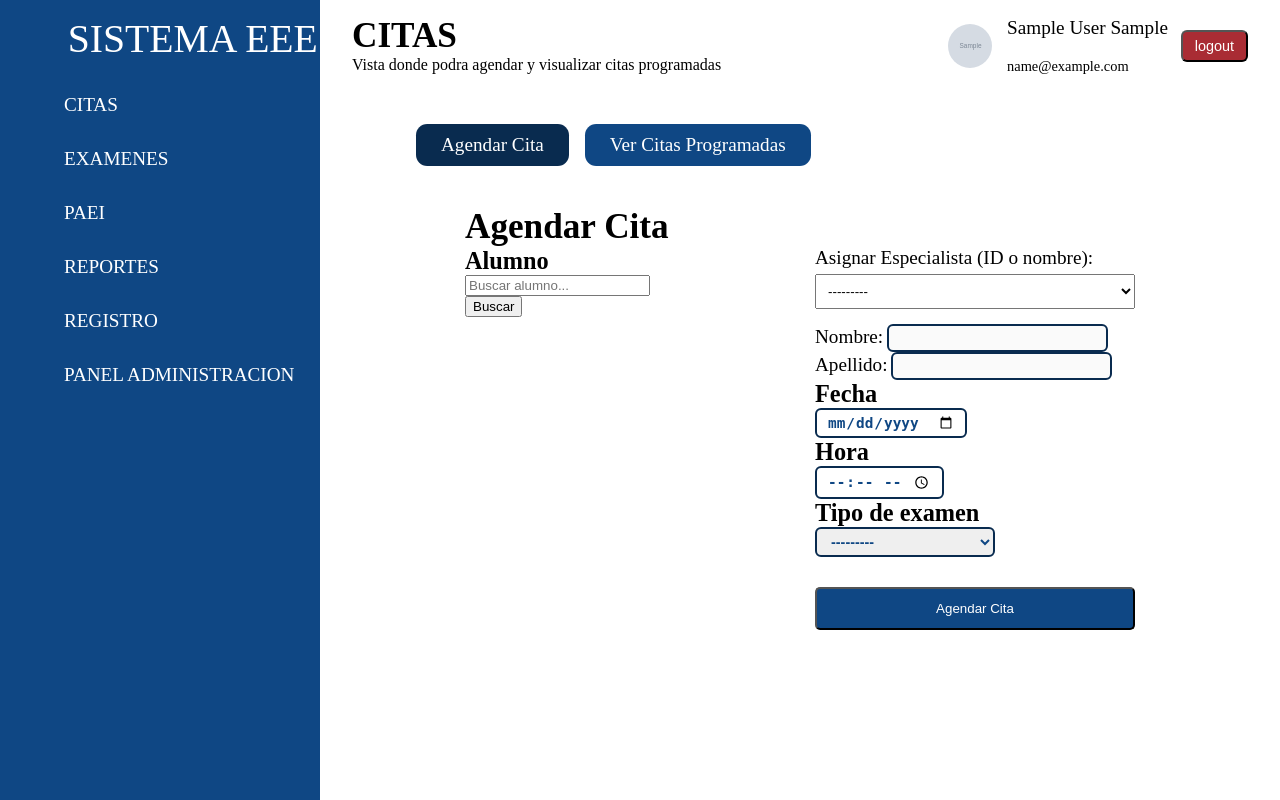
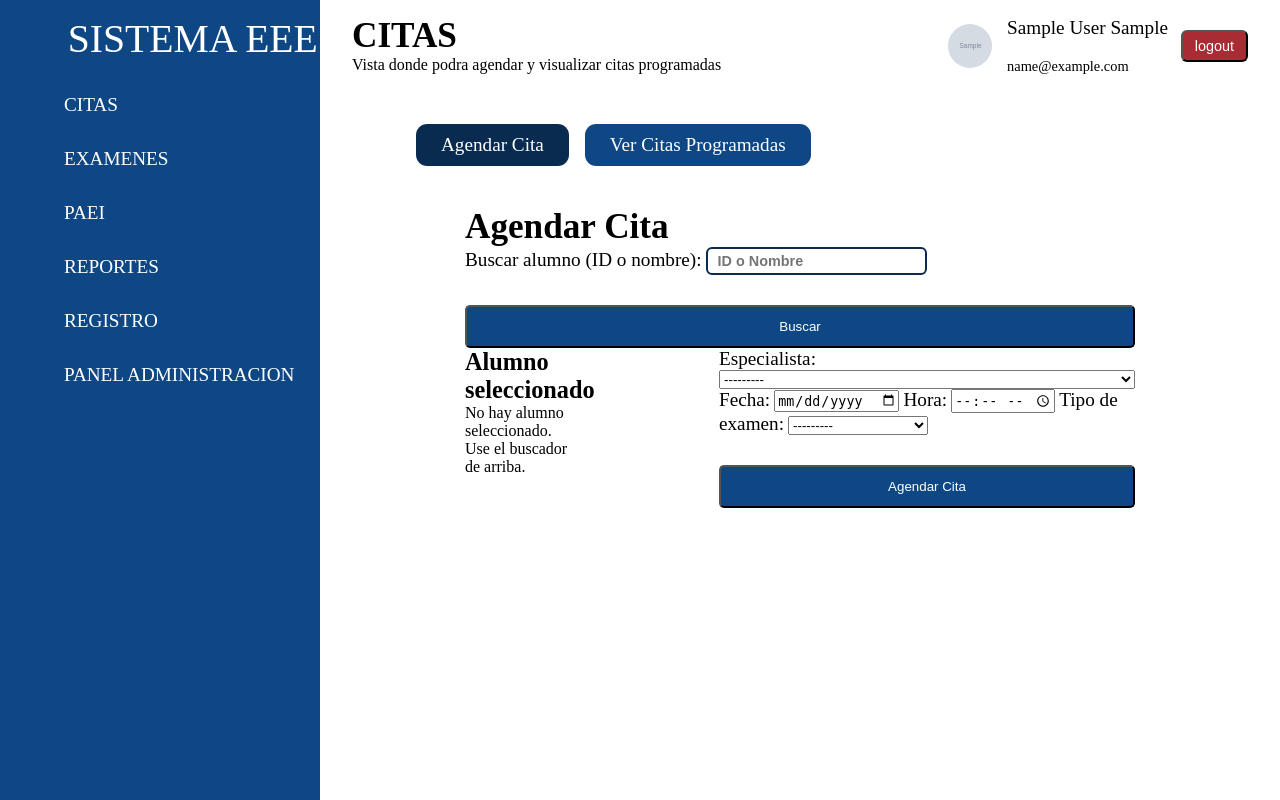
Before and after one commit to Javierhdz307/Sistema_EEE, a Django app: page /citas/ in a window 1280 px wide. Run offline with Django 5.2, Linux system fonts and the light colour scheme; a user stored in the database is signed in; tables that the repository leaves empty hold one stand-in row (values such as "Sample post"); grey boxes marked "Sample" are stand-in pictures; some libraries are stand-ins or nearby versions.

Commit message:
Modulo Citas

```diff
--- a/templates/paginas/citas.html
+++ b/templates/paginas/citas.html
@@ -23,6 +23,15 @@
     {% if modo == "agendar" %}
     <h2>Agendar Cita</h2>
 
+    <!-- BUSCAR ALUMNO -->
+<form method="GET" class="buscar-alumno-form">
+    <input type="hidden" name="modo" value="agendar">
+    <label>Buscar alumno (ID o nombre):</label>
+    <input type="text" name="alumno_buscar" class="btn-editar"
+           placeholder="ID o Nombre"
+           value="{{ alumno_query }}">
+    <button type="submit" class="btn-agendar">Buscar</button>
+</form>
     <form method="POST">
     {% csrf_token %}
 
@@ -31,14 +40,9 @@
         <!-- IZQUIERDA -->
         <div class="lado-izq">
 
-                <h3>Alumno</h3>
-                <!-- Buscar alumno -->
-                <form method="GET">
-                <input type="hidden" name="modo" value="agendar">
-                <input type="text" name="alumno_buscar" placeholder="Buscar alumno..." value="{{ alumno_query }}">
-                <button type="submit">Buscar</button>
-                </form>
-                <!-- Datos mostrados automáticamente -->
+            <h3>Alumno seleccionado</h3>
+
+            {% if alumnos %}
                 {% for a in alumnos %}
                 <div class="alumno-card">
                     <p class="label">Nombre del alumno</p>
@@ -50,35 +54,34 @@
                     <p class="label">Encargado</p>
                     <p class="btn-editar">{{ a.EncargadoAlumno }}</p>
 
-                    <hr>
+                    <!-- Guardar el alumno elegido -->
+                    <input type="hidden" name="alumno" value="{{ a.id }}">
                 </div>
                 {% endfor %}
+            {% else %}
+                <p>No hay alumno seleccionado. Use el buscador de arriba.</p>
+            {% endif %}
         </div>
 
         <!-- DERECHA -->
         <div class="lado-der">
-                <label for="id_personal">Asignar Especialista (ID o nombre):</label>
-                {{ form.personal|add_class:"input-text" }}
-                <div>
-                    <label>Nombre:</label>
-                    <input type="text" id="personal-nombre" class="btn-editar" disabled>
-                </div>
-                <div>
-                    <label>Apellido:</label>
-                    <input type="text" id="personal-apellido" class="btn-editar" disabled>
-                </div>
-                <h3>Fecha</h3>
-                {{ form.fecha|add_class:"btn-editar" }}
-                <h3>Hora</h3>
-                {{ form.hora|add_class:"btn-editar" }}
-                <h3>Tipo de examen</h3>
-                {{ form.examen|add_class:"btn-editar" }}
-                <button type="submit" class="btn-agendar">
-                    Agendar Cita
-                </button>
-            </div>
+
+            <label for="id_personal">Especialista:</label>
+            {{ form.personal }}
+
+            <label for="id_fecha">Fecha:</label>
+            {{ form.fecha }}
+
+            <label for="id_hora">Hora:</label>
+            {{ form.hora }}
+
+            <label for="id_examen">Tipo de examen:</label>
+            {{ form.examen }}
+
+            <button type="submit" class="btn-agendar">Agendar Cita</button>
         </div>
 
+    </div>
     </form>
 
     </div>
```
Lines whose indentation alone changed are shown as unchanged.
